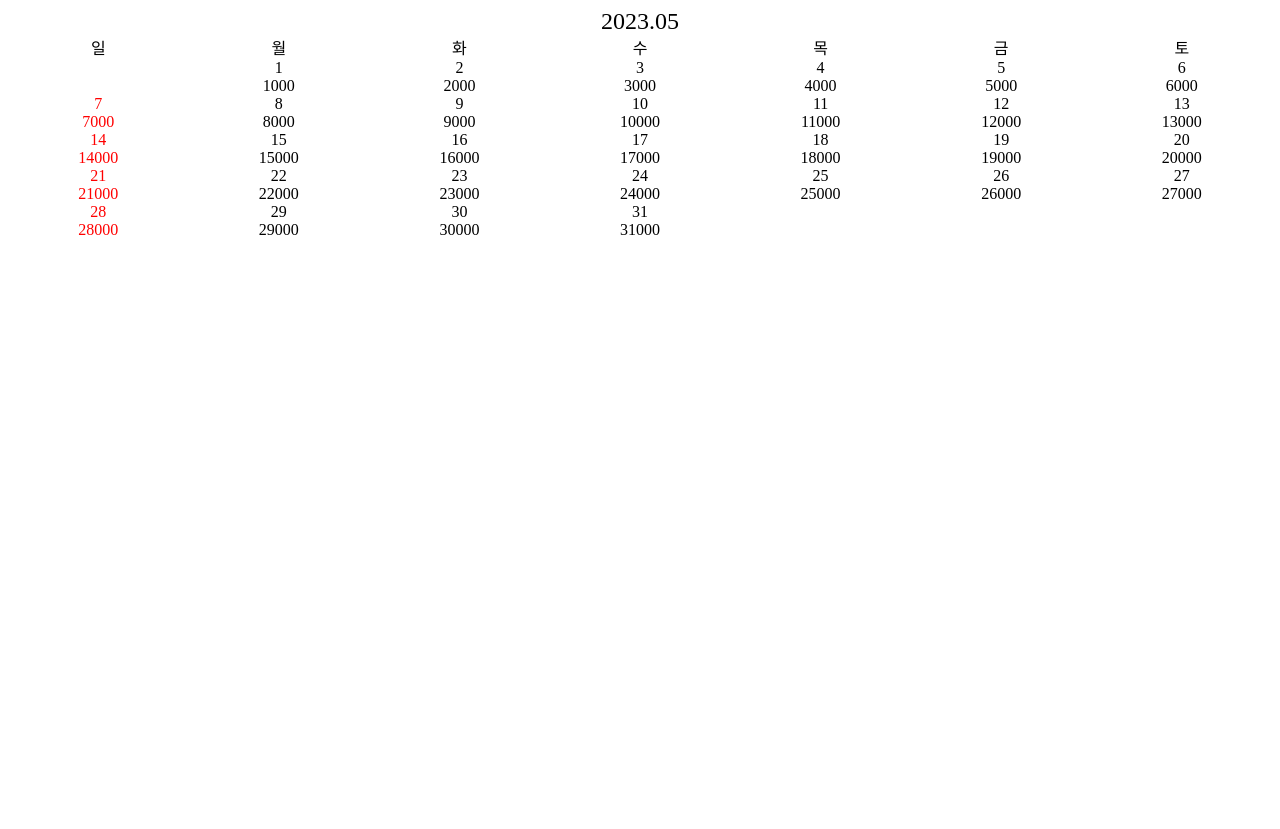
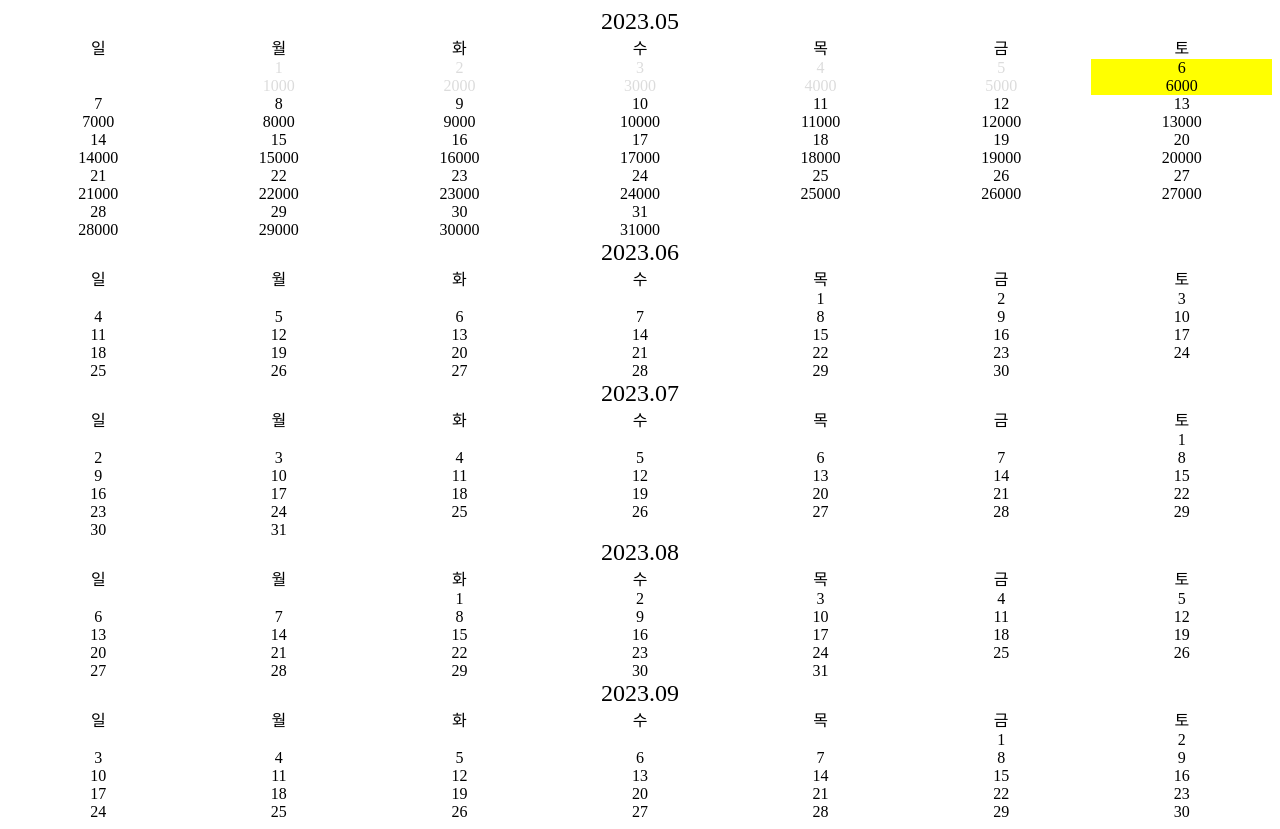
Before and after one commit to hongjeaho/calendar-app, a React (Create React App) app: page / in a window 1280 px wide. Before the commit the page ends 800 px from the top, so only its background shows below. Built offline with nearby package versions, Linux system fonts and the light colour scheme.

Commit message:
Add 노출 날짜 기간 추가

```diff
--- a/src/App.tsx
+++ b/src/App.tsx
@@ -11,6 +11,7 @@ function getDemoData() {
   for (let day = 1; day <= lastDate.getDate(); day++) {
     sampleData.push({
       date: format(new Date(toDay.getFullYear(), toDay.getMonth(), day), 'yyyy.MM.dd'),
+      stock: day - 1,
       price: parseInt(`${day}000`),
     })
   }
@@ -21,7 +22,7 @@ function getDemoData() {
 function App() {
   return (
     <div>
-      <Calendar accommoDatePrice={getDemoData()} dateFormat={'yyyy.MM.dd'} />
+      <Calendar accommoDatePrice={getDemoData()} dateFormat={'yyyy.MM.dd'} startDate='2023.05.01'  endDate='2023.09.30'/>
     </div>
   )
 }
--- /dev/null
+++ b/src/DebugObserver.tsx
@@ -0,0 +1,19 @@
+import { useEffect } from 'react'
+import { useRecoilValue } from 'recoil'
+import { roomSelectedListState } from '@/store'
+
+const DebugObserver: React.FC = () => {
+
+  const selectedList = useRecoilValue<Date[]>(roomSelectedListState)
+
+  useEffect(() => {
+    console.log('==========')
+    console.log(selectedList)
+    console.log('==========')
+
+  }, [selectedList])
+
+  return null
+}
+
+export default DebugObserver
--- a/src/components/Calendar/CalendarItem.tsx
+++ b/src/components/Calendar/CalendarItem.tsx
@@ -1,9 +1,10 @@
 import styled from '@emotion/styled/macro'
 import React, { useCallback } from 'react'
 import { type AccommoDatePrice } from '@/type'
-import { format, getDate } from 'date-fns'
+import { format, isBefore, isAfter, isToday, differenceInCalendarDays, addDays } from 'date-fns'
 import { useRecoilState } from 'recoil'
 import { roomSelectedListState } from '@/store'
+import { css } from '@emotion/react'
 
 interface Props {
   days: Array<Date | null>
@@ -11,21 +12,30 @@ interface Props {
   dateFormat: string
 }
 
+const isStartBackGroundCss = css`
+  background-color: blue;
+`
+
 const Day = styled.div<{
   week: number | undefined
   isSelected: boolean
   isStart: boolean
   isIng: boolean
   isEnd: boolean
+  isToday: boolean
+  isPast: boolean
+  isDisabled: boolean
 }>`
   width: 100%;
   text-align: center;
   color: ${({ week }) => (week === 0 ? 'red' : '#000')};
   background-color: ${({ isSelected }) => (isSelected ? 'aqua' : '#fff')};
 
-  ${({ isStart }) => (isStart ? 'border-color: rosybrown' : '')}
-  ${({ isIng }) => (isIng ? 'border-color: red' : '')}
-  ${({ isEnd }) => (isEnd ? 'border-color: white' : '')}
+  ${({ isStart }) => (isStart ? '' : '')}
+  ${({ isIng }) => (isIng && isStartBackGroundCss)}
+  ${({ isEnd }) => (isEnd ? 'border-color: white;' : '')}
+  ${({ isToday }) => (isToday ? 'background-color: yellow;' : '')}
+  ${({ isPast }) => (isPast ? 'color: #DCDCDC' : 'color: #000')};
 `
 
 const CalendarDate = styled.div``
@@ -34,6 +44,7 @@ const CalendarPrice = styled.div``
 const CalendarItem: React.FC<Props> = ({ days, accommoDatePrice, dateFormat }) => {
   const items = Array.from({ length: 7 }, (_, index: number) => days[index])
   const [selectedList, setSelectedList] = useRecoilState<Date[]>(roomSelectedListState)
+  const toDay = new Date()
 
   const isSelected = useCallback(
     (selectedDay: Date | null) => {
@@ -61,28 +72,31 @@ const CalendarItem: React.FC<Props> = ({ days, accommoDatePrice, dateFormat }) =
   )
 
   const onSelected = useCallback(
-    (item: Date | null) => {
-      if (item == null) return
+    (currentDay: Date | null) => {
+      if (currentDay == null) return
 
-      const currentDay = getDate(item)
-      const lastSelectedDay = getDate(selectedList[selectedList.length - 1])
-      const firstSelectedDay = getDate(selectedList[0])
+      const toDay = new Date();
+      const lastSelectedDay = selectedList[selectedList.length - 1]
+      const firstSelectedDay = selectedList[0]
 
-      const rangeFunc = (start: number, end: number, baseDate: Date) => {
-        return Array(end - start + 1)
+      if(differenceInCalendarDays(currentDay, toDay) < 0) return
+
+      const rangeFunc = (start: Date, end: Date) => {
+        const diffDay = differenceInCalendarDays(end, start)
+        return Array(diffDay + 1)
           .fill(null)
-          .map((_, index) => start + index)
-          .map(day => new Date(item.getFullYear(), item.getMonth(), day))
+          .map((_, index) => index)
+          .map(day => addDays(start, day))
       }
 
       let tempDays: Date[] = []
-      if (isSelected(item) || selectedList.length === 0) {
-        tempDays = [item]
-      } else if (firstSelectedDay !== undefined && firstSelectedDay > currentDay) {
-        const ranges = rangeFunc(currentDay, firstSelectedDay, item)
+      if (isSelected(currentDay) || selectedList.length === 0) {
+        tempDays = [currentDay]
+      } else if (firstSelectedDay !== undefined && isAfter(firstSelectedDay, currentDay)) {
+        const ranges = rangeFunc(currentDay, firstSelectedDay)
         tempDays = [...ranges, ...selectedList]
-      } else if (lastSelectedDay !== undefined && lastSelectedDay < currentDay) {
-        const ranges = rangeFunc(lastSelectedDay, currentDay, selectedList[selectedList.length - 1])
+      } else if (lastSelectedDay !== undefined && isBefore(lastSelectedDay, currentDay)) {
+        const ranges = rangeFunc(lastSelectedDay, currentDay)
         tempDays = [...selectedList, ...ranges]
       }
 
@@ -90,6 +104,16 @@ const CalendarItem: React.FC<Props> = ({ days, accommoDatePrice, dateFormat }) =
     },
     [selectedList],
   )
+
+  const isDisabled = useCallback((currentDay: Date | null) => {
+      if (currentDay == null) return true
+
+      return accommoDatePrice
+      .filter(accommo => accommo.date === format(currentDay, dateFormat))
+      .filter(accommo => accommo.price > 0 || accommo.stock > 0)
+      .length === 1
+
+  }, [accommoDatePrice])
 
   return (
     <>
@@ -101,6 +125,9 @@ const CalendarItem: React.FC<Props> = ({ days, accommoDatePrice, dateFormat }) =
           isStart={getSelectedIndex(item) === 1}
           isIng={getSelectedIndex(item) > 1 && getSelectedIndex(item) < selectedList.length}
           isEnd={getSelectedIndex(item) === selectedList.length}
+          isToday={(item != null) && isToday(item)}
+          isPast={(item != null) && differenceInCalendarDays(item, toDay) < 0}
+          isDisabled={item == null || isDisabled(item)}
           onClick={() => {
             onSelected(item)
           }}
--- a/src/components/Calendar/index.tsx
+++ b/src/components/Calendar/index.tsx
@@ -1,6 +1,6 @@
 import React from 'react'
 import { type AccommoDatePrice } from '@/type'
-import { format, startOfMonth, endOfMonth, getDay, getDate } from 'date-fns'
+import { format, startOfMonth, endOfMonth, getDay, getDate, parse, differenceInCalendarMonths, addMonths } from 'date-fns'
 import styled from '@emotion/styled/macro'
 import CalendarBody from './CalendarBody'
 
@@ -32,6 +32,8 @@ const Week = styled.div`
 interface Props {
   accommoDatePrice: AccommoDatePrice[]
   dateFormat: string
+  startDate: string
+  endDate: string
 }
 
 const currentDays = (currentDay: Date) => {
@@ -46,13 +48,29 @@ const currentDays = (currentDay: Date) => {
   return [...blank, ...range]
 }
 
-const Calendar: React.FC<Props> = ({ accommoDatePrice, dateFormat }) => {
+const Calendar: React.FC<Props> = ({ accommoDatePrice, dateFormat, startDate, endDate }) => {
   const currentDate = new Date()
+  const start = parse(startDate, dateFormat, currentDate)
+  const end = parse(endDate, dateFormat, currentDate)
+  const diffMonthNumber = differenceInCalendarMonths(end, start) + 1
+  const loopMonths = Array.from({length: diffMonthNumber}).map((_, index) => index)
+
   const DAYS = ['일', '월', '화', '수', '목', '금', '토']
 
+/***
+ * startEnd css
+ * past / disaveld >> 선택 못하게...
+ *    >> 제고가 없거나, 가격이 0이거나, 가격이 없는경우 : disabled
+ *    >> 오늘날짜 이전은 선택못하게
+ */
+
+
+
   return (
-    <Base>
-      <Title>{format(currentDate, 'yyyy.MM')}</Title>
+    <div>
+      {loopMonths.map(month => (
+        <Base key={month}>
+          <Title>{format(addMonths(start, month), 'yyyy.MM')}</Title>
           <Contents>
             <WeekHeader>
               {DAYS.map(day => (
@@ -61,11 +79,13 @@ const Calendar: React.FC<Props> = ({ accommoDatePrice, dateFormat }) => {
             </WeekHeader>
             <CalendarBody
               accommoDatePrice={accommoDatePrice}
-          currentDays={currentDays(currentDate)}
+              currentDays={currentDays(addMonths(start, month))}
               dateFormat={dateFormat}
             />
           </Contents>
         </Base>
+      ))}
+    </div>
   )
 }
 
--- a/src/index.tsx
+++ b/src/index.tsx
@@ -3,11 +3,13 @@ import ReactDOM from 'react-dom/client'
 import App from './App'
 import reportWebVitals from './reportWebVitals'
 import { RecoilRoot } from 'recoil'
+import DebugObserver from './DebugObserver'
 
 const root = ReactDOM.createRoot(document.getElementById('root') as HTMLElement)
 root.render(
   <React.StrictMode>
     <RecoilRoot>
+      <DebugObserver />
       <App />
     </RecoilRoot>
   </React.StrictMode>,
--- a/src/type/index.ts
+++ b/src/type/index.ts
@@ -1,4 +1,5 @@
 export interface AccommoDatePrice {
   date: string
   price: number
+  stock: number
 }
```
Lines whose indentation alone changed are shown as unchanged.
